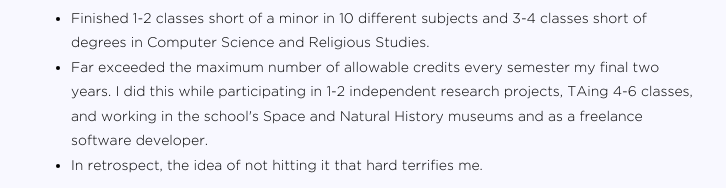
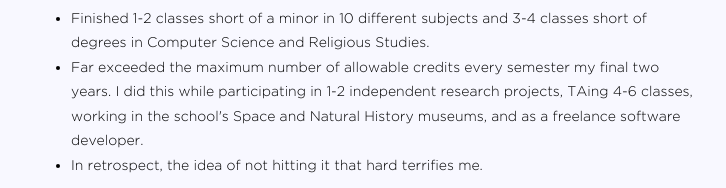
Before and after one commit to jrrembert/jrrembert.github.io, a Jekyll site: the page built from resume/index.md, in a window 1280 px wide and 900 px high, scrolled down 3075 px. Shown: the part 709-897 px from the top of the window, without its empty margins (273-999 px from the left). Built offline with Jekyll 4.4.1, drawn with Linux system fonts in a browser that asks for light colours; nearby versions of some CDN libraries.

Commit message:
Update education.html

```diff
--- a/resume/education.html
+++ b/resume/education.html
@@ -17,7 +17,7 @@
     <p>My school/work load was legit.</p>
     <ul>
         <li>Finished 1-2 classes short of a minor in 10 different subjects and 3-4 classes short of degrees in Computer Science and Religious Studies.</li>
-        <li>Far exceeded the maximum number of allowable credits every semester my final two years. I did this while participating in 1-2 independent research projects, TAing 4-6 classes, and working in the school's Space and Natural History museums and as a freelance software developer.</li>
+        <li>Far exceeded the maximum number of allowable credits every semester my final two years. I did this while participating in 1-2 independent research projects, TAing 4-6 classes, working in the school's Space and Natural History museums, and as a freelance software developer.</li>
         <li>In retrospect, the idea of not hitting it that hard terrifies me.</li>
     </ul>
 </article>
```
